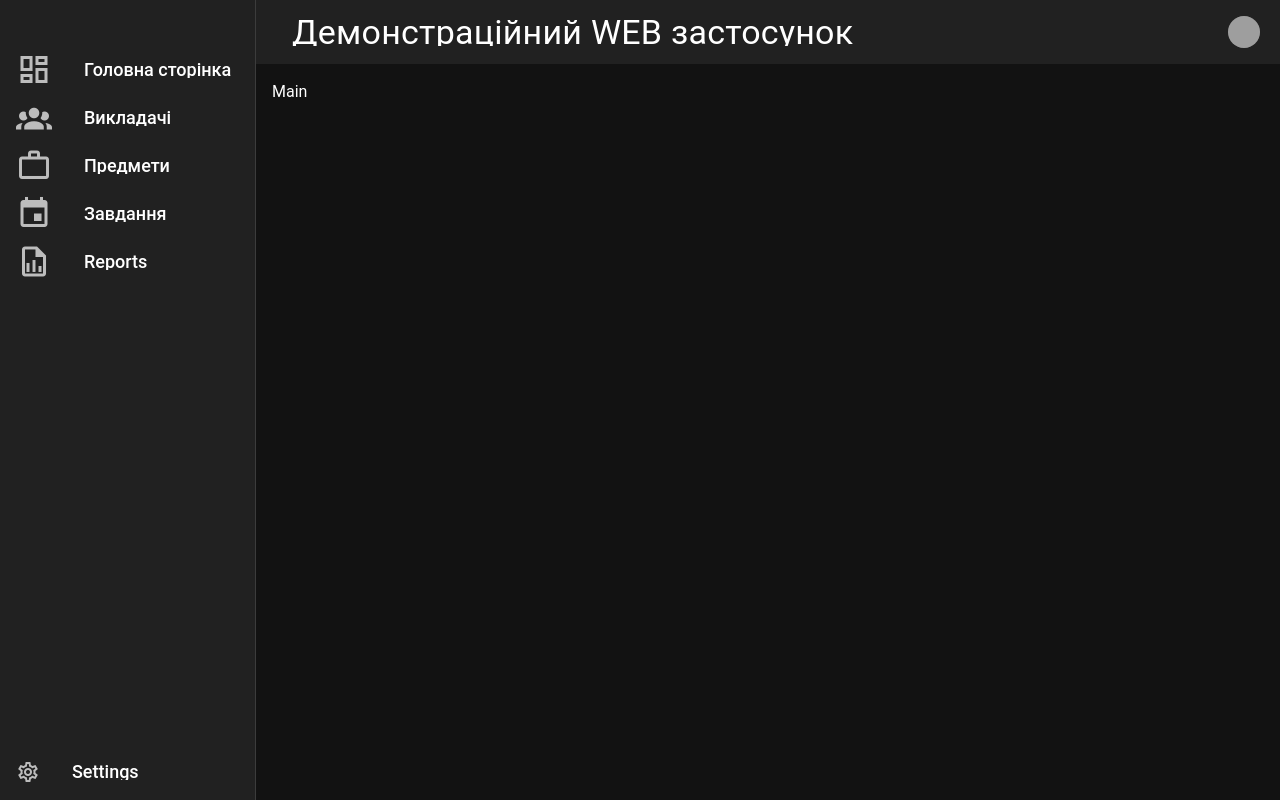
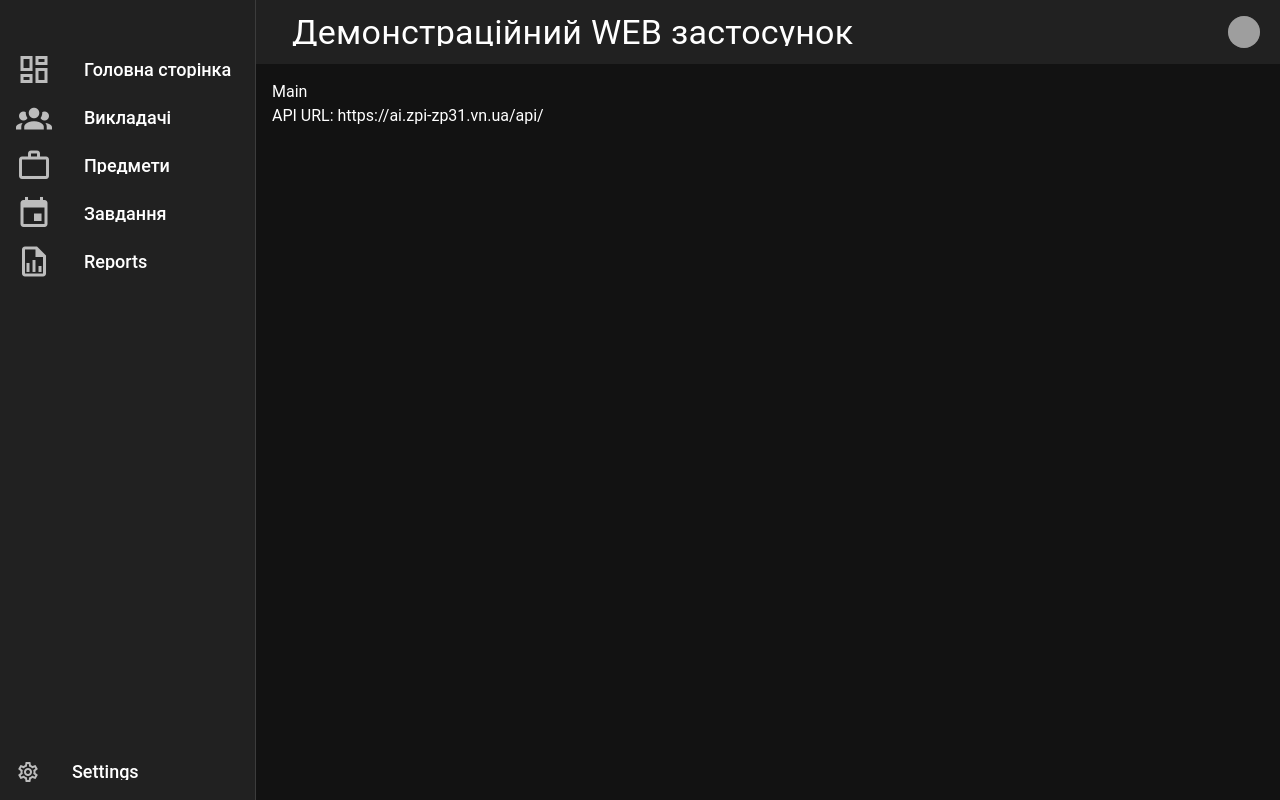
Before and after one commit to Alexsik76/django_ai_front, a Vue app: page / in a window 1280 px wide. Built offline with nearby package versions, Linux system fonts and the light colour scheme; grey boxes are pictures that could not be loaded.

Commit message:
new build with .env

```diff
--- a/src/pages/disciplines/index.vue
+++ b/src/pages/disciplines/index.vue
@@ -36,6 +36,7 @@
 </template>
 <script setup>
 import { useFetch } from '@vueuse/core'
-const url = "https://ai.zpi-zp31.vn.ua/api/disciplines/"
+const base_url = import.meta.env.VITE_API_URL
+const url = `${base_url}disciplines/`
 const { isFetching, error, data } = useFetch(url).get().json()
 </script>
--- a/src/pages/index.vue
+++ b/src/pages/index.vue
@@ -2,8 +2,10 @@
   <v-main>
     <div class="pa-4">
       <p>Main</p>
+      <p>API URL: {{ baseurl }}</p>
     </div>
   </v-main>
 </template>
 <script setup>
+const baseurl = import.meta.env.VITE_API_URL
 </script>
--- a/src/pages/teachers/index.vue
+++ b/src/pages/teachers/index.vue
@@ -36,6 +36,7 @@
 </template>
 <script setup>
 import { useFetch } from '@vueuse/core'
-const url = "https://ai.zpi-zp31.vn.ua/api/teachers/"
+const base_url = import.meta.env.VITE_API_URL
+const url = `${base_url}teachers/`
 const { isFetching, error, data } = useFetch(url).get().json()
 </script>
```
Also changed, not shown: 17 other files (tests, documents, lock files or other folders).
